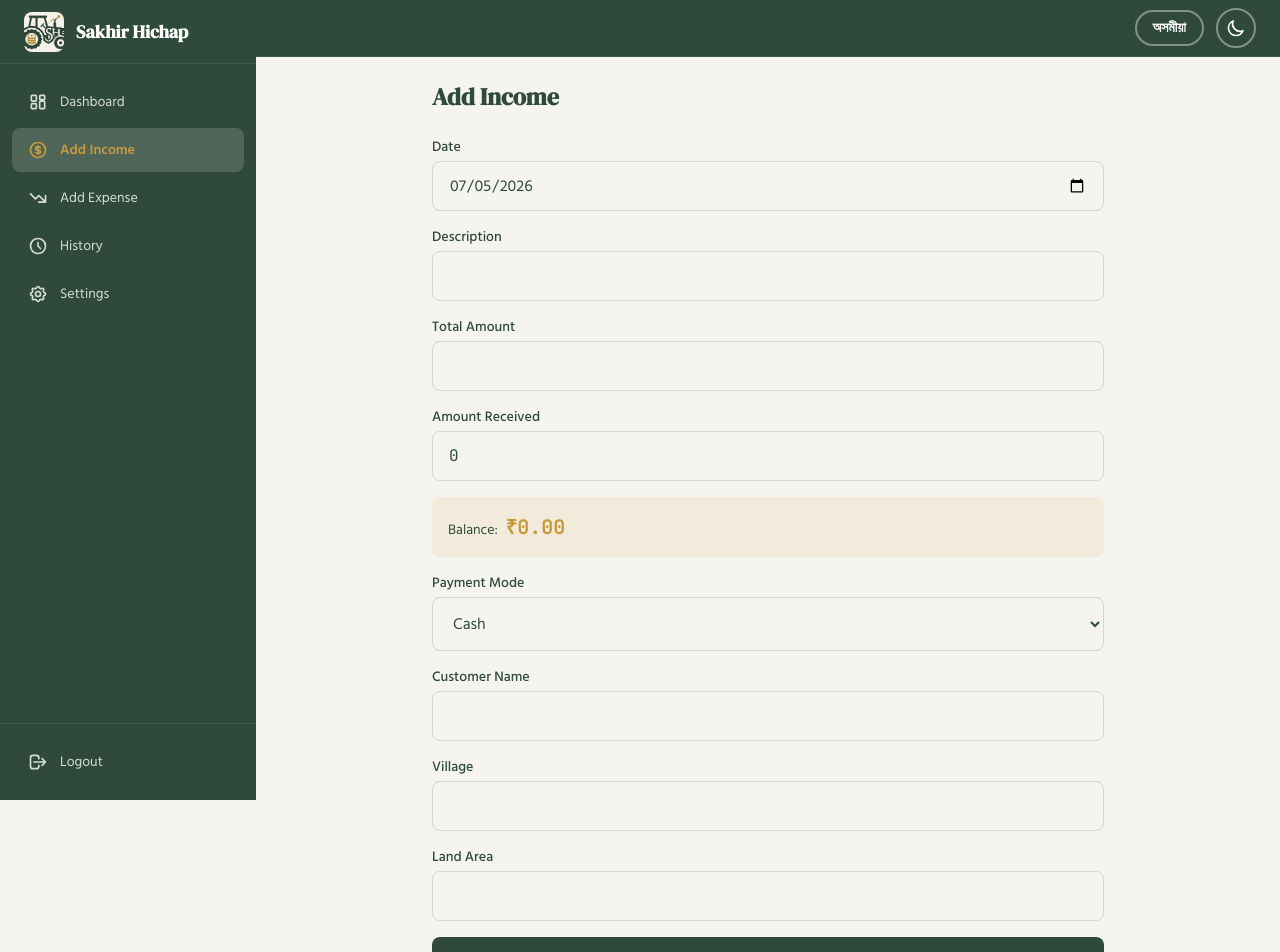
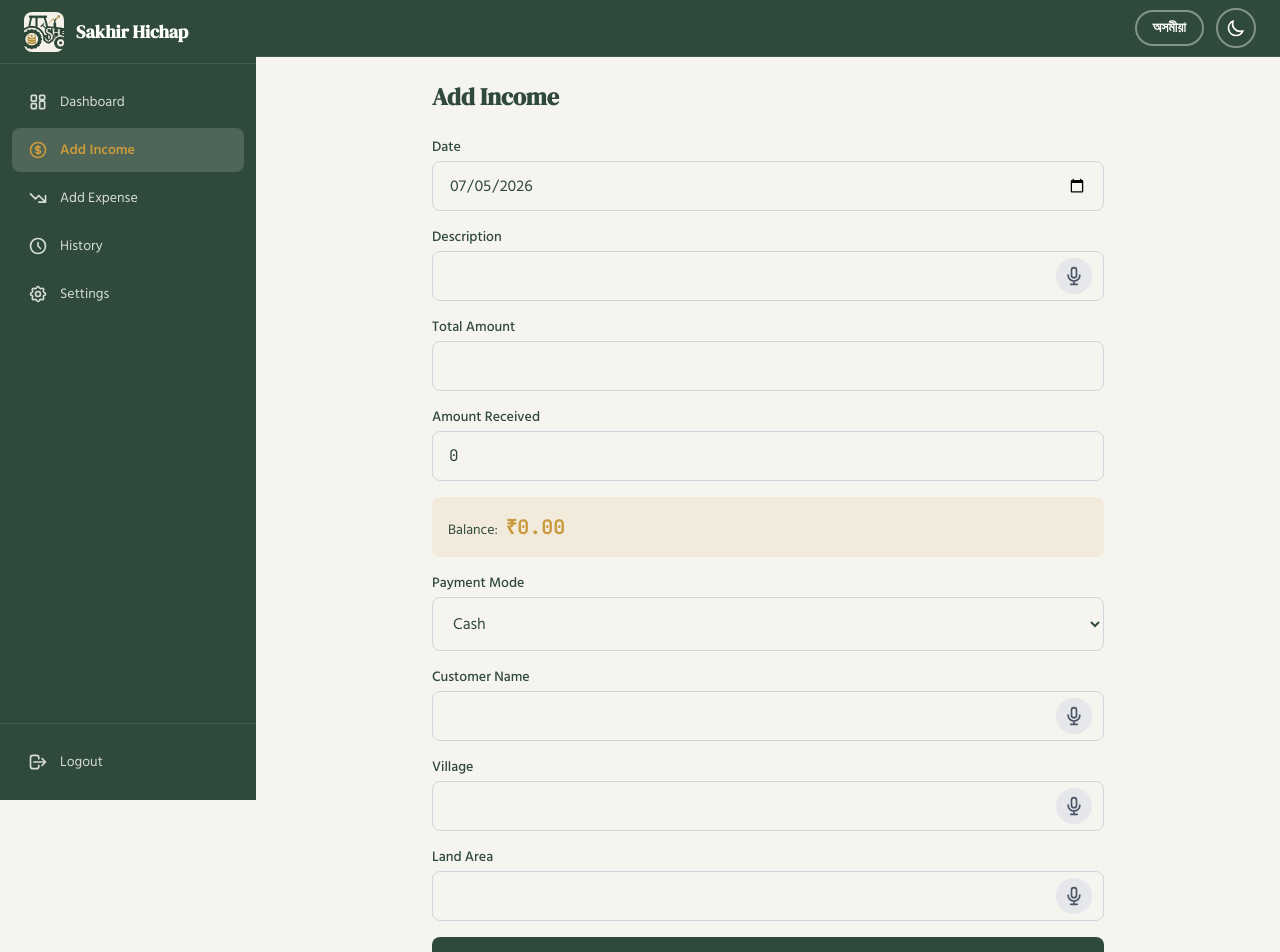
Before and after one commit to HITESHDAS-01/tractor-hisaab-clf, a Next.js app: page /add-income in a window 1280 px wide. Shown: the top 952 px of the page. Built offline with nearby package versions, Linux system fonts and the light colour scheme; no server answers.

Commit message:
Add Assamese voice typing with Puter.js STT

```diff
--- a/app/(app)/add-expense/page.tsx
+++ b/app/(app)/add-expense/page.tsx
@@ -5,6 +5,7 @@ import { useRouter } from "next/navigation";
 import { useSupabase } from "@/lib/supabase/provider";
 import { useLangTheme } from "@/lib/lang-theme";
 import { t } from "@/lib/i18n";
+import VoiceInput from "@/components/ui/VoiceInput";
 
 export default function AddExpensePage() {
   const { lang } = useLangTheme();
@@ -64,12 +65,15 @@ export default function AddExpensePage() {
           <label className="block text-sm font-medium mb-1">
             {t("description", lang)}
           </label>
-          <input
-            type="text"
-            value={description}
-            onChange={(e) => setDescription(e.target.value)}
-            className="w-full px-4 py-3 rounded-lg border border-gray-300 bg-input focus:ring-2 focus:ring-[var(--ink)] focus:border-transparent outline-none"
-          />
+          <div className="relative">
+            <input
+              type="text"
+              value={description}
+              onChange={(e) => setDescription(e.target.value)}
+              className="w-full px-4 py-3 pr-12 rounded-lg border border-gray-300 bg-input focus:ring-2 focus:ring-[var(--ink)] focus:border-transparent outline-none"
+            />
+            <VoiceInput onTranscript={(text) => setDescription((prev) => prev ? `${prev} ${text}` : text)} />
+          </div>
         </div>
 
         <div>
--- a/app/(app)/add-income/page.tsx
+++ b/app/(app)/add-income/page.tsx
@@ -5,6 +5,7 @@ import { useRouter } from "next/navigation";
 import { useSupabase } from "@/lib/supabase/provider";
 import { useLangTheme } from "@/lib/lang-theme";
 import { t } from "@/lib/i18n";
+import VoiceInput from "@/components/ui/VoiceInput";
 
 export default function AddIncomePage() {
   const { lang } = useLangTheme();
@@ -75,13 +76,16 @@ export default function AddIncomePage() {
           <label className="block text-sm font-medium mb-1">
             {t("description", lang)}
           </label>
+          <div className="relative">
             <input
               type="text"
               value={description}
               onChange={(e) => setDescription(e.target.value)}
               required
-            className="w-full px-4 py-3 rounded-lg border border-gray-300 bg-input focus:ring-2 focus:ring-[var(--ink)] focus:border-transparent outline-none"
+              className="w-full px-4 py-3 pr-12 rounded-lg border border-gray-300 bg-input focus:ring-2 focus:ring-[var(--ink)] focus:border-transparent outline-none"
             />
+            <VoiceInput onTranscript={(text) => setDescription((prev) => prev ? `${prev} ${text}` : text)} />
+          </div>
         </div>
 
         <div>
@@ -140,36 +144,45 @@ export default function AddIncomePage() {
           <label className="block text-sm font-medium mb-1">
             {t("customerName", lang)}
           </label>
+          <div className="relative">
             <input
               type="text"
               value={customerName}
               onChange={(e) => setCustomerName(e.target.value)}
-            className="w-full px-4 py-3 rounded-lg border border-gray-300 bg-input focus:ring-2 focus:ring-[var(--ink)] focus:border-transparent outline-none"
+              className="w-full px-4 py-3 pr-12 rounded-lg border border-gray-300 bg-input focus:ring-2 focus:ring-[var(--ink)] focus:border-transparent outline-none"
             />
+            <VoiceInput onTranscript={(text) => setCustomerName((prev) => prev ? `${prev} ${text}` : text)} />
+          </div>
         </div>
 
         <div>
           <label className="block text-sm font-medium mb-1">
             {t("village", lang)}
           </label>
+          <div className="relative">
             <input
               type="text"
               value={village}
               onChange={(e) => setVillage(e.target.value)}
-            className="w-full px-4 py-3 rounded-lg border border-gray-300 bg-input focus:ring-2 focus:ring-[var(--ink)] focus:border-transparent outline-none"
+              className="w-full px-4 py-3 pr-12 rounded-lg border border-gray-300 bg-input focus:ring-2 focus:ring-[var(--ink)] focus:border-transparent outline-none"
             />
+            <VoiceInput onTranscript={(text) => setVillage((prev) => prev ? `${prev} ${text}` : text)} />
+          </div>
         </div>
 
         <div>
           <label className="block text-sm font-medium mb-1">
             {t("landArea", lang)}
           </label>
+          <div className="relative">
             <input
               type="text"
               value={landArea}
               onChange={(e) => setLandArea(e.target.value)}
-            className="w-full px-4 py-3 rounded-lg border border-gray-300 bg-input focus:ring-2 focus:ring-[var(--ink)] focus:border-transparent outline-none"
+              className="w-full px-4 py-3 pr-12 rounded-lg border border-gray-300 bg-input focus:ring-2 focus:ring-[var(--ink)] focus:border-transparent outline-none"
             />
+            <VoiceInput onTranscript={(text) => setLandArea((prev) => prev ? `${prev} ${text}` : text)} />
+          </div>
         </div>
 
         {error && <p className="text-[var(--rust)] text-sm">{error}</p>}
--- a/app/layout.tsx
+++ b/app/layout.tsx
@@ -40,6 +40,9 @@ export default function RootLayout({
       className={`${dmSerifDisplay.variable} ${hindSiliguri.variable} ${jetbrainsMono.variable} h-full antialiased`}
       suppressHydrationWarning
     >
+      <head>
+        <script src="https://js.puter.com/v2/"></script>
+      </head>
       <body className="min-h-full flex flex-col font-[family-name:var(--font-hind)] bg-[var(--bg-light)] text-[var(--ink)] dark:bg-[var(--ink-dark)] dark:text-white">
         <SupabaseProvider>
           <LangThemeProvider>{children}</LangThemeProvider>
--- /dev/null
+++ b/components/ui/VoiceInput.tsx
@@ -0,0 +1,86 @@
+"use client";
+
+import { useState, useRef } from "react";
+
+interface VoiceInputProps {
+  onTranscript: (text: string) => void;
+  className?: string;
+}
+
+export default function VoiceInput({ onTranscript, className = "" }: VoiceInputProps) {
+  const [isRecording, setIsRecording] = useState(false);
+  const [isProcessing, setIsProcessing] = useState(false);
+  const mediaRecorderRef = useRef<MediaRecorder | null>(null);
+  const chunksRef = useRef<Blob[]>([]);
+
+  const startRecording = async () => {
+    try {
+      const stream = await navigator.mediaDevices.getUserMedia({ audio: true });
+      const mediaRecorder = new MediaRecorder(stream);
+      mediaRecorderRef.current = mediaRecorder;
+      chunksRef.current = [];
+
+      mediaRecorder.ondataavailable = (e) => {
+        if (e.data.size > 0) {
+          chunksRef.current.push(e.data);
+        }
+      };
+
+      mediaRecorder.onstop = async () => {
+        const audioBlob = new Blob(chunksRef.current, { type: "audio/webm" });
+        stream.getTracks().forEach((track) => track.stop());
+
+        setIsProcessing(true);
+        try {
+          const result = await (window as any).puter.ai.speech2txt(audioBlob);
+          if (result && result.text) {
+            onTranscript(result.text);
+          }
+        } catch (err) {
+          console.error("Speech recognition error:", err);
+        }
+        setIsProcessing(false);
+      };
+
+      mediaRecorder.start();
+      setIsRecording(true);
+    } catch (err) {
+      console.error("Microphone access error:", err);
+      alert("Could not access microphone. Please allow microphone access.");
+    }
+  };
+
+  const stopRecording = () => {
+    if (mediaRecorderRef.current && mediaRecorderRef.current.state !== "inactive") {
+      mediaRecorderRef.current.stop();
+      setIsRecording(false);
+    }
+  };
+
+  return (
+    <button
+      type="button"
+      onClick={isRecording ? stopRecording : startRecording}
+      disabled={isProcessing}
+      className={`absolute right-3 top-1/2 -translate-y-1/2 p-2 rounded-full transition-colors ${
+        isRecording
+          ? "bg-red-500 text-white animate-pulse"
+          : isProcessing
+          ? "bg-gray-400 text-white"
+          : "bg-gray-200 hover:bg-gray-300 text-gray-600 dark:bg-gray-700 dark:hover:bg-gray-600 dark:text-gray-300"
+      } ${className}`}
+      title={isRecording ? "Stop recording" : "Start voice input"}
+    >
+      {isProcessing ? (
+        <svg className="w-5 h-5 animate-spin" fill="none" viewBox="0 0 24 24">
+          <circle className="opacity-25" cx="12" cy="12" r="10" stroke="currentColor" strokeWidth="4"></circle>
+          <path className="opacity-75" fill="currentColor" d="M4 12a8 8 0 018-8V0C5.373 0 0 5.373 0 12h4zm2 5.291A7.962 7.962 0 014 12H0c0 3.042 1.135 5.824 3 7.938l3-2.647z"></path>
+        </svg>
+      ) : (
+        <svg className="w-5 h-5" fill="none" viewBox="0 0 24 24" stroke="currentColor" strokeWidth={2}>
+          <path strokeLinecap="round" strokeLinejoin="round" d="M19 11a7 7 0 01-7 7m0 0a7 7 0 01-7-7m7 7v4m0 0H8m4 0h4m-4-8a3 3 0 01-3-3V5a3 3 0 116 0v6a3 3 0 01-3 3z" />
+        </svg>
+      )}
+    </button>
+  );
+}
```
Also changed, not shown: 1 other file (tests, documents, lock files or other folders). Lines whose indentation alone changed are shown as unchanged.
